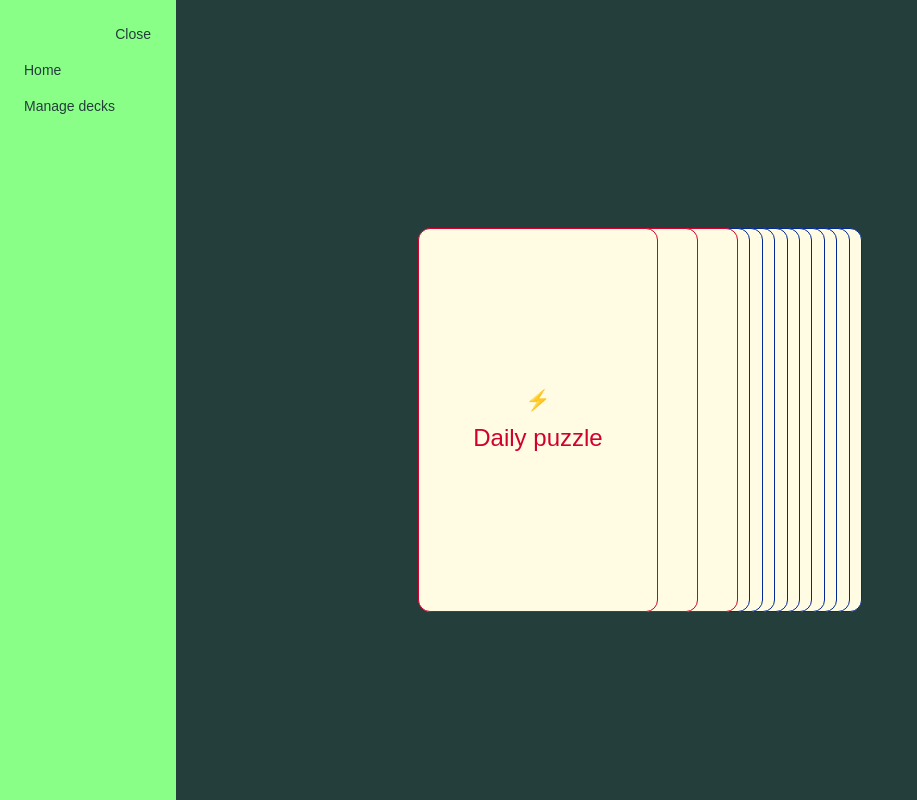
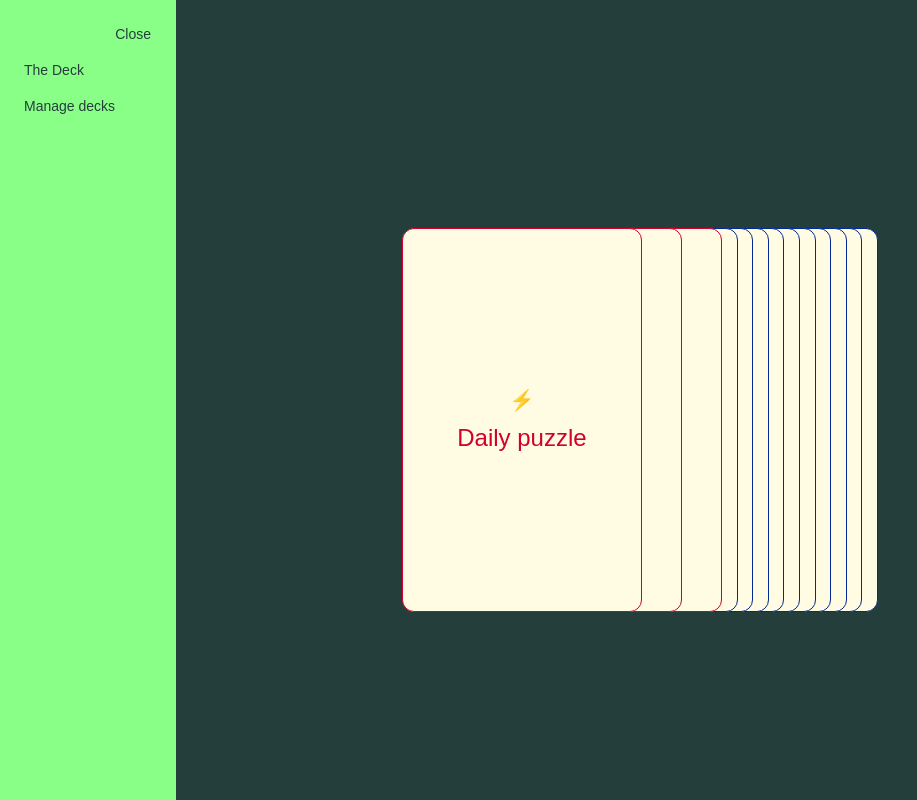
Before and after one commit to shfox2-dev/the.deck, a Next.js app: page / in a window 1280 px wide. Both pictures are taken after a click on the button "Open menu". Shown: the whole page, without its empty margins (0-917 px from the left). Built offline with nearby package versions, Linux system fonts and the light colour scheme.

Commit message:
Update page.js

```diff
--- a/app/page.js
+++ b/app/page.js
@@ -20,7 +20,7 @@ export default function Home() {
 
   const CARD_WIDTH = 240;
   const DECK_SPACE = deck.cards.length * CARD_WIDTH;
-  const OVERLAP_PX = CARD_WIDTH - 124 * CARD_WIDTH / DECK_SPACE;
+  const OVERLAP_PX = CARD_WIDTH - 156 * CARD_WIDTH / DECK_SPACE;
   const ENTRANCE_OVERLAP_PX = 200;
 
   return (
@@ -51,7 +51,7 @@ export default function Home() {
               Close
             </button>
             <Link href="/" className="text-green-dark text-sm font-medium" onClick={() => setMenuOpen(false)}>
-              Home
+              The Deck
             </Link>
             <Link href="/admin" className="text-green-dark text-sm font-medium" onClick={() => setMenuOpen(false)}>
               Manage decks
```
